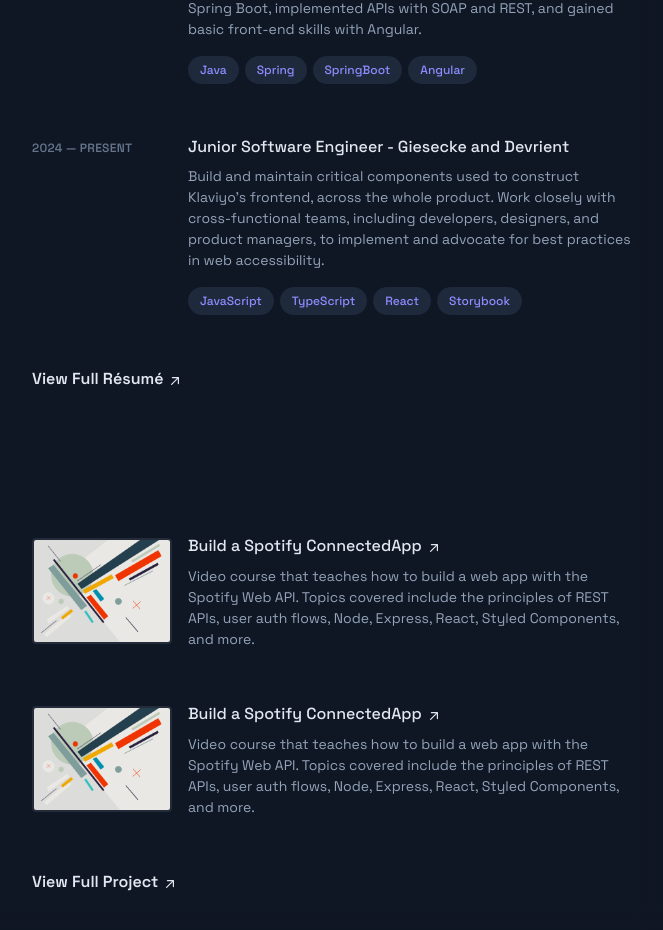
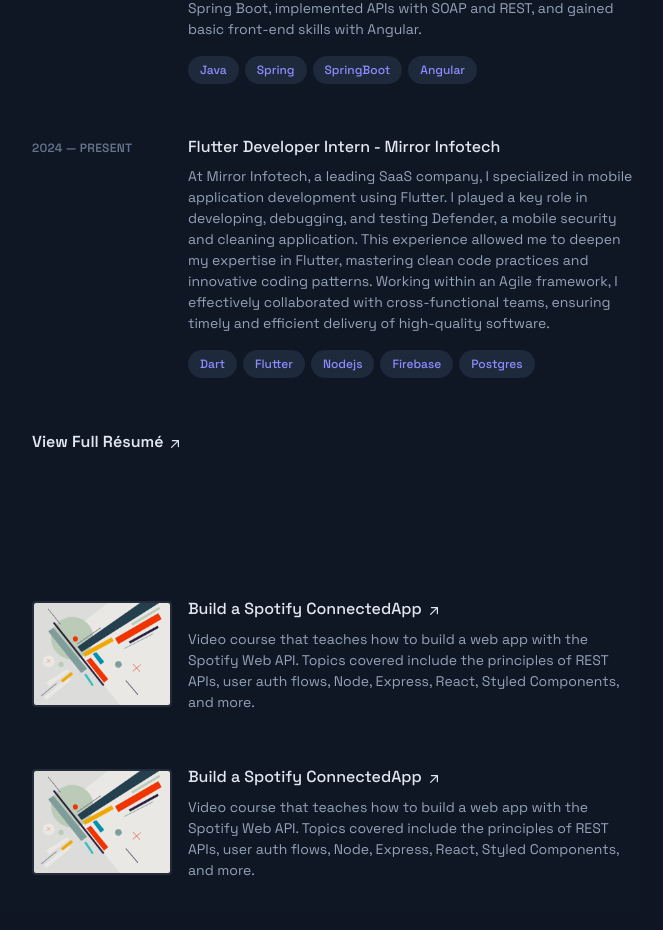
Before and after one commit to TriBhaskar/Bhaskar-Portfolio, a React (Vite) app: page / in a window 1280 px wide. Shown: the part 860-1790 px from the top of the page, without its empty margins (616-1279 px from the left). Built offline with nearby package versions, Linux system fonts and the light colour scheme.

Commit message:
refactor: Update favicon and meta tags, and add new link in index.html

```diff
--- a/index.html
+++ b/index.html
@@ -4,6 +4,7 @@
 <head>
   <meta charset="UTF-8" />
   <link rel="apple-touch-icon" sizes="180x180" href="/apple-touch-icon.png">
+  <link rel="icon" type="image/svg+xml" href="/favicon.ico" />
   <link rel="icon" type="image/png" sizes="32x32" href="/favicon-32x32.png">
   <link rel="icon" type="image/png" sizes="16x16" href="/favicon-16x16.png">
   <link rel="manifest" href="/site.webmanifest">
--- a/src/components/Content.jsx
+++ b/src/components/Content.jsx
@@ -120,14 +120,18 @@
                 </header>
                 <div className="z-10 sm:col-span-6">
                   <h3 className="font-medium leading-snug text-slate-200">
-                    Junior Software Engineer - Giesecke and Devrient
+                    Flutter Developer Intern - Mirror Infotech
                   </h3>
                   <p className="mt-2 text-sm leading-normal">
-                    Build and maintain critical components used to construct
-                    Klaviyo’s frontend, across the whole product. Work closely
-                    with cross-functional teams, including developers,
-                    designers, and product managers, to implement and advocate
-                    for best practices in web accessibility.
+                    At Mirror Infotech, a leading SaaS company, I specialized in
+                    mobile application development using Flutter. I played a key
+                    role in developing, debugging, and testing Defender, a
+                    mobile security and cleaning application. This experience
+                    allowed me to deepen my expertise in Flutter, mastering
+                    clean code practices and innovative coding patterns. Working
+                    within an Agile framework, I effectively collaborated with
+                    cross-functional teams, ensuring timely and efficient
+                    delivery of high-quality software.
                   </p>
                   <ul
                     className="mt-2 flex flex-wrap"
@@ -135,22 +139,27 @@
                   >
                     <li className="mr-1.5 mt-2">
                       <div className="flex items-center rounded-full bg-slate-800 px-3 py-1 text-xs font-medium leading-5 text-color1 ">
-                        JavaScript
+                        Dart
                       </div>
                     </li>
                     <li className="mr-1.5 mt-2">
                       <div className="flex items-center rounded-full bg-slate-800 px-3 py-1 text-xs font-medium leading-5 text-color1 ">
-                        TypeScript
+                        Flutter
                       </div>
                     </li>
                     <li className="mr-1.5 mt-2">
                       <div className="flex items-center rounded-full bg-slate-800 px-3 py-1 text-xs font-medium leading-5 text-color1 ">
-                        React
+                        Nodejs
                       </div>
                     </li>
                     <li className="mr-1.5 mt-2">
                       <div className="flex items-center rounded-full bg-slate-800 px-3 py-1 text-xs font-medium leading-5 text-color1 ">
-                        Storybook
+                        Firebase
+                      </div>
+                    </li>
+                    <li className="mr-1.5 mt-2">
+                      <div className="flex items-center rounded-full bg-slate-800 px-3 py-1 text-xs font-medium leading-5 text-color1 ">
+                        Postgres
                       </div>
                     </li>
                   </ul>
```
